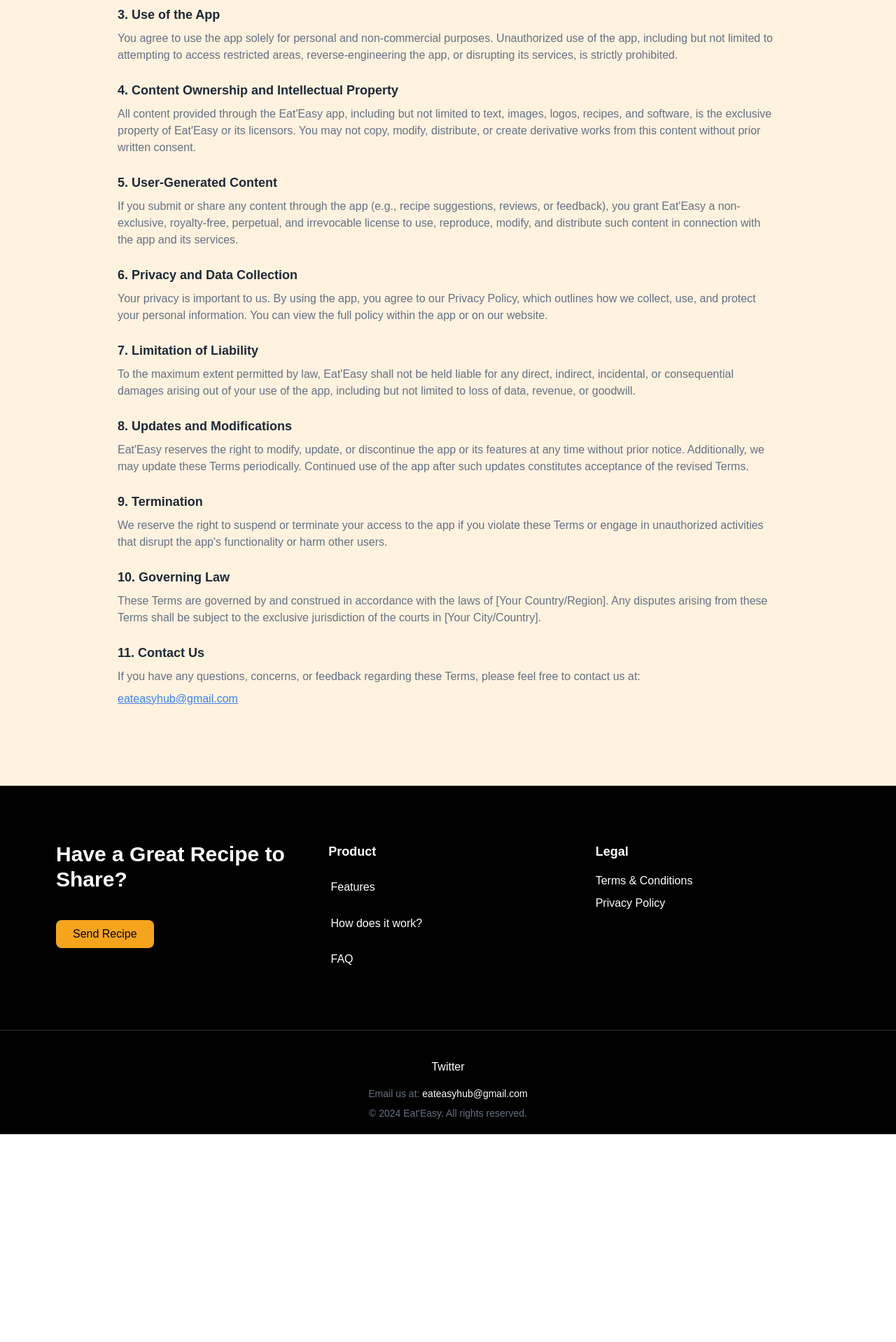
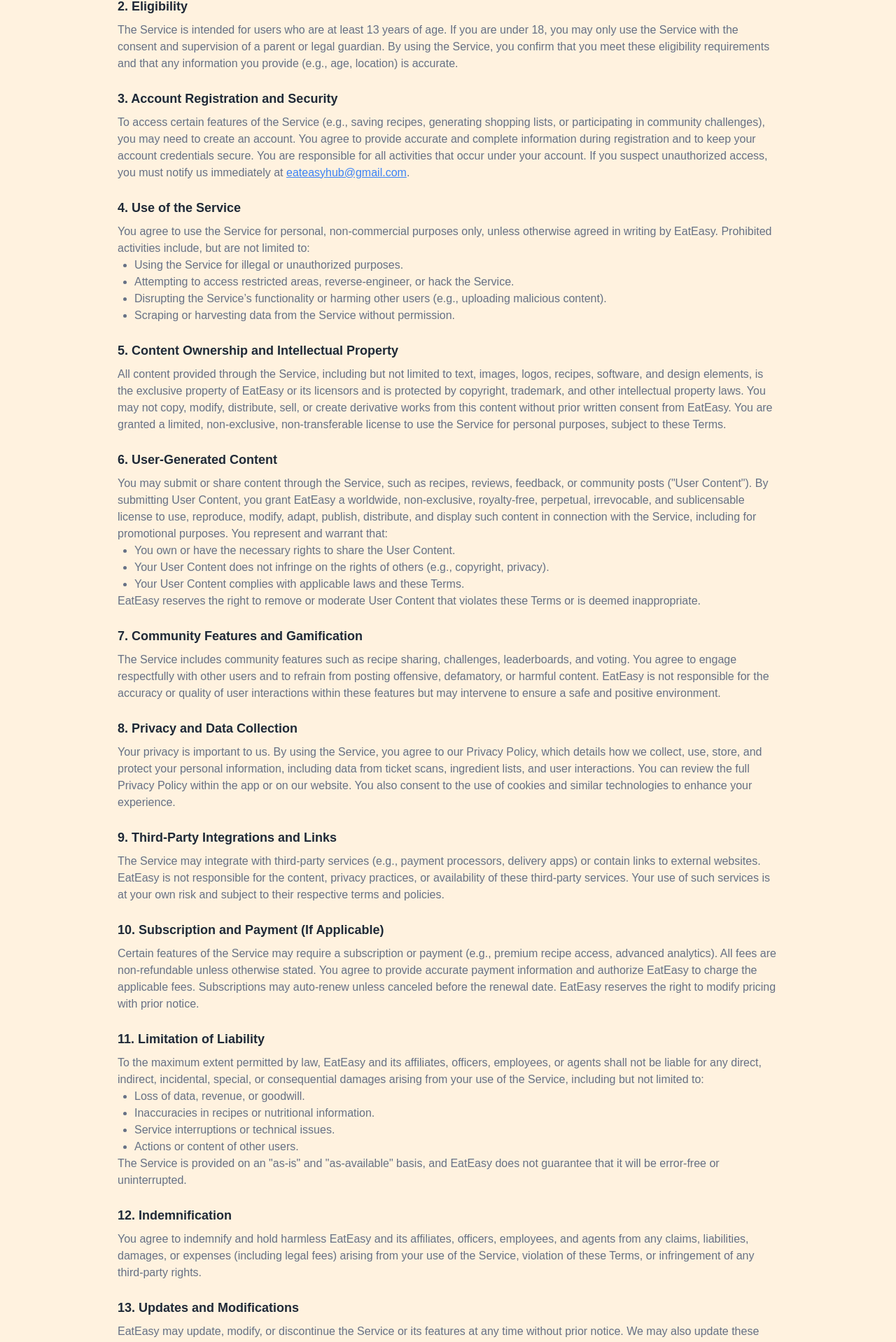
Before and after one commit to Eko-Web3Hub/Eat-Easy-Landing-Page, a React (Vite) app: page /terms-and-conditions in a window 1280 px wide. Shown: the part 605-2523 px from the top of the page at 70% size. Before the commit the page ends 2226 px from the top, so only its background shows below. Built offline with nearby package versions, Linux system fonts and the light colour scheme.

Commit message:
Updated Terms and Conditions

```diff
--- a/src/components/TermsContent.jsx
+++ b/src/components/TermsContent.jsx
@@ -4,68 +4,120 @@
   <div className="px-4 py-6 lg:px-10 lg:py-12 text-gray-800">
     <h4 className="text-3xl font-bold mb-6 text-center">Terms & Conditions</h4>
     <p className="mb-6">
-      Welcome to Eat'Easy! By accessing or using our app, you agree to be bound by these terms and conditions. Please read them carefully before proceeding. If you do not agree with these terms, you must refrain from using the app.
+      Welcome to EatEasy! By accessing or using our app, website, or services (collectively, the "Service"), you agree to be bound by these Terms and Conditions ("Terms"). Please read them carefully before proceeding. If you do not agree with these Terms, you must refrain from using the Service.
     </p>
 
     <h5 className="font-semibold text-lg mt-6 mb-2">1. Introduction</h5>
     <p className="mb-4">
-      These Terms and Conditions ("Terms") govern your use of the Eat'Easy app, its features, and services. By downloading, accessing, or using the app, you acknowledge that you have read, understood, and agreed to comply with these Terms.
+      These Terms govern your use of the EatEasy app, its features, and services, including but not limited to recipe generation, inventory management, ticket scanning, and community features. By downloading, accessing, or using the Service, you acknowledge that you have read, understood, and agreed to comply with these Terms. EatEasy reserves the right to modify these Terms at any time, and such changes will be effective upon posting. Your continued use of the Service after changes constitutes acceptance of the updated Terms.
     </p>
 
     <h5 className="font-semibold text-lg mt-6 mb-2">2. Eligibility</h5>
     <p className="mb-4">
-      The app is intended for users who are 13 years of age or older. By using the app, you confirm that you meet this requirement. Users under 18 years of age may only use the app under the supervision of a parent or legal guardian.
+      The Service is intended for users who are at least 13 years of age. If you are under 18, you may only use the Service with the consent and supervision of a parent or legal guardian. By using the Service, you confirm that you meet these eligibility requirements and that any information you provide (e.g., age, location) is accurate.
     </p>
 
-    <h5 className="font-semibold text-lg mt-6 mb-2">3. Use of the App</h5>
+    <h5 className="font-semibold text-lg mt-6 mb-2">3. Account Registration and Security</h5>
     <p className="mb-4">
-      You agree to use the app solely for personal and non-commercial purposes. Unauthorized use of the app, including but not limited to attempting to access restricted areas, reverse-engineering the app, or disrupting its services, is strictly prohibited.
+      To access certain features of the Service (e.g., saving recipes, generating shopping lists, or participating in community challenges), you may need to create an account. You agree to provide accurate and complete information during registration and to keep your account credentials secure. You are responsible for all activities that occur under your account. If you suspect unauthorized access, you must notify us immediately at <a href="mailto:eateasyhub@gmail.com" className="text-blue-500 underline">eateasyhub@gmail.com</a>.
     </p>
 
-    <h5 className="font-semibold text-lg mt-6 mb-2">4. Content Ownership and Intellectual Property</h5>
+    <h5 className="font-semibold text-lg mt-6 mb-2">4. Use of the Service</h5>
     <p className="mb-4">
-      All content provided through the Eat'Easy app, including but not limited to text, images, logos, recipes, and software, is the exclusive property of Eat'Easy or its licensors. You may not copy, modify, distribute, or create derivative works from this content without prior written consent.
+      You agree to use the Service for personal, non-commercial purposes only, unless otherwise agreed in writing by EatEasy. Prohibited activities include, but are not limited to:
+      <ul className="list-disc pl-6">
+        <li>Using the Service for illegal or unauthorized purposes.</li>
+        <li>Attempting to access restricted areas, reverse-engineer, or hack the Service.</li>
+        <li>Disrupting the Service’s functionality or harming other users (e.g., uploading malicious content).</li>
+        <li>Scraping or harvesting data from the Service without permission.</li>
+      </ul>
     </p>
 
-    <h5 className="font-semibold text-lg mt-6 mb-2">5. User-Generated Content</h5>
+    <h5 className="font-semibold text-lg mt-6 mb-2">5. Content Ownership and Intellectual Property</h5>
     <p className="mb-4">
-      If you submit or share any content through the app (e.g., recipe suggestions, reviews, or feedback), you grant Eat'Easy a non-exclusive, royalty-free, perpetual, and irrevocable license to use, reproduce, modify, and distribute such content in connection with the app and its services.
+      All content provided through the Service, including but not limited to text, images, logos, recipes, software, and design elements, is the exclusive property of EatEasy or its licensors and is protected by copyright, trademark, and other intellectual property laws. You may not copy, modify, distribute, sell, or create derivative works from this content without prior written consent from EatEasy. You are granted a limited, non-exclusive, non-transferable license to use the Service for personal purposes, subject to these Terms.
     </p>
 
-    <h5 className="font-semibold text-lg mt-6 mb-2">6. Privacy and Data Collection</h5>
+    <h5 className="font-semibold text-lg mt-6 mb-2">6. User-Generated Content</h5>
     <p className="mb-4">
-      Your privacy is important to us. By using the app, you agree to our Privacy Policy, which outlines how we collect, use, and protect your personal information. You can view the full policy within the app or on our website.
+      You may submit or share content through the Service, such as recipes, reviews, feedback, or community posts ("User Content"). By submitting User Content, you grant EatEasy a worldwide, non-exclusive, royalty-free, perpetual, irrevocable, and sublicensable license to use, reproduce, modify, adapt, publish, distribute, and display such content in connection with the Service, including for promotional purposes. You represent and warrant that:
+      <ul className="list-disc pl-6">
+        <li>You own or have the necessary rights to share the User Content.</li>
+        <li>Your User Content does not infringe on the rights of others (e.g., copyright, privacy).</li>
+        <li>Your User Content complies with applicable laws and these Terms.</li>
+      </ul>
+      EatEasy reserves the right to remove or moderate User Content that violates these Terms or is deemed inappropriate.
     </p>
 
-    <h5 className="font-semibold text-lg mt-6 mb-2">7. Limitation of Liability</h5>
+    <h5 className="font-semibold text-lg mt-6 mb-2">7. Community Features and Gamification</h5>
     <p className="mb-4">
-      To the maximum extent permitted by law, Eat'Easy shall not be held liable for any direct, indirect, incidental, or consequential damages arising out of your use of the app, including but not limited to loss of data, revenue, or goodwill.
+      The Service includes community features such as recipe sharing, challenges, leaderboards, and voting. You agree to engage respectfully with other users and to refrain from posting offensive, defamatory, or harmful content. EatEasy is not responsible for the accuracy or quality of user interactions within these features but may intervene to ensure a safe and positive environment.
     </p>
 
-    <h5 className="font-semibold text-lg mt-6 mb-2">8. Updates and Modifications</h5>
+    <h5 className="font-semibold text-lg mt-6 mb-2">8. Privacy and Data Collection</h5>
     <p className="mb-4">
-      Eat'Easy reserves the right to modify, update, or discontinue the app or its features at any time without prior notice. Additionally, we may update these Terms periodically. Continued use of the app after such updates constitutes acceptance of the revised Terms.
+      Your privacy is important to us. By using the Service, you agree to our Privacy Policy, which details how we collect, use, store, and protect your personal information, including data from ticket scans, ingredient lists, and user interactions. You can review the full Privacy Policy within the app or on our website. You also consent to the use of cookies and similar technologies to enhance your experience.
     </p>
 
-    <h5 className="font-semibold text-lg mt-6 mb-2">9. Termination</h5>
+    <h5 className="font-semibold text-lg mt-6 mb-2">9. Third-Party Integrations and Links</h5>
     <p className="mb-4">
-      We reserve the right to suspend or terminate your access to the app if you violate these Terms or engage in unauthorized activities that disrupt the app's functionality or harm other users.
+      The Service may integrate with third-party services (e.g., payment processors, delivery apps) or contain links to external websites. EatEasy is not responsible for the content, privacy practices, or availability of these third-party services. Your use of such services is at your own risk and subject to their respective terms and policies.
     </p>
 
-    <h5 className="font-semibold text-lg mt-6 mb-2">10. Governing Law</h5>
+    <h5 className="font-semibold text-lg mt-6 mb-2">10. Subscription and Payment (If Applicable)</h5>
     <p className="mb-4">
-      These Terms are governed by and construed in accordance with the laws of [Your Country/Region]. Any disputes arising from these Terms shall be subject to the exclusive jurisdiction of the courts in [Your City/Country].
+      Certain features of the Service may require a subscription or payment (e.g., premium recipe access, advanced analytics). All fees are non-refundable unless otherwise stated. You agree to provide accurate payment information and authorize EatEasy to charge the applicable fees. Subscriptions may auto-renew unless canceled before the renewal date. EatEasy reserves the right to modify pricing with prior notice.
     </p>
 
-    <h5 className="font-semibold text-lg mt-6 mb-2">11. Contact Us</h5>
-    <p>
-      If you have any questions, concerns, or feedback regarding these Terms, please feel free to contact us at:
+    <h5 className="font-semibold text-lg mt-6 mb-2">11. Limitation of Liability</h5>
+    <p className="mb-4">
+      To the maximum extent permitted by law, EatEasy and its affiliates, officers, employees, or agents shall not be liable for any direct, indirect, incidental, special, or consequential damages arising from your use of the Service, including but not limited to:
+      <ul className="list-disc pl-6">
+        <li>Loss of data, revenue, or goodwill.</li>
+        <li>Inaccuracies in recipes or nutritional information.</li>
+        <li>Service interruptions or technical issues.</li>
+        <li>Actions or content of other users.</li>
+      </ul>
+      The Service is provided on an "as-is" and "as-available" basis, and EatEasy does not guarantee that it will be error-free or uninterrupted.
+    </p>
+
+    <h5 className="font-semibold text-lg mt-6 mb-2">12. Indemnification</h5>
+    <p className="mb-4">
+      You agree to indemnify and hold harmless EatEasy and its affiliates, officers, employees, and agents from any claims, liabilities, damages, or expenses (including legal fees) arising from your use of the Service, violation of these Terms, or infringement of any third-party rights.
+    </p>
+
+    <h5 className="font-semibold text-lg mt-6 mb-2">13. Updates and Modifications</h5>
+    <p className="mb-4">
+      EatEasy may update, modify, or discontinue the Service or its features at any time without prior notice. We may also update these Terms periodically, and the updated Terms will be posted within the app or on our website. Your continued use of the Service after such updates constitutes acceptance of the revised Terms.
+    </p>
+
+    <h5 className="font-semibold text-lg mt-6 mb-2">14. Termination</h5>
+    <p className="mb-4">
+      EatEasy reserves the right to suspend or terminate your access to the Service at its sole discretion, with or without notice, if you violate these Terms, engage in prohibited activities, or for any other reason deemed necessary to protect the Service or its users. Upon termination, your right to use the Service will cease, and any data associated with your account may be deleted, subject to applicable laws.
+    </p>
+
+    <h5 className="font-semibold text-lg mt-6 mb-2">15. Governing Law and Dispute Resolution</h5>
+    <p className="mb-4">
+      These Terms are governed by the laws of France, given EatEasy’s operations in France and Bénin. Any disputes arising from these Terms or your use of the Service shall be subject to the exclusive jurisdiction of the courts in Paris, France. For users in Bénin, disputes may also be resolved through mediation or arbitration in Cotonou, as per local regulations, if applicable.
+    </p>
+
+    <h5 className="font-semibold text-lg mt-6 mb-2">16. Force Majeure</h5>
+    <p className="mb-4">
+      EatEasy shall not be liable for any failure to perform its obligations under these Terms due to events beyond its reasonable control, including but not limited to natural disasters, pandemics, government actions, or internet outages.
+    </p>
+
+    <h5 className="font-semibold text-lg mt-6 mb-2">17. Contact Us</h5>
+    <p className="mb-4">
+      If you have any questions, concerns, or feedback regarding these Terms, please contact us at:
     </p>
     <p className="mt-2">
       <a href="mailto:eateasyhub@gmail.com" className="text-blue-500 underline">
         eateasyhub@gmail.com
       </a>
     </p>
+    <p className="mt-2">
+      Last updated: March 20, 2025
+    </p>
   </div>
 );
 
```
